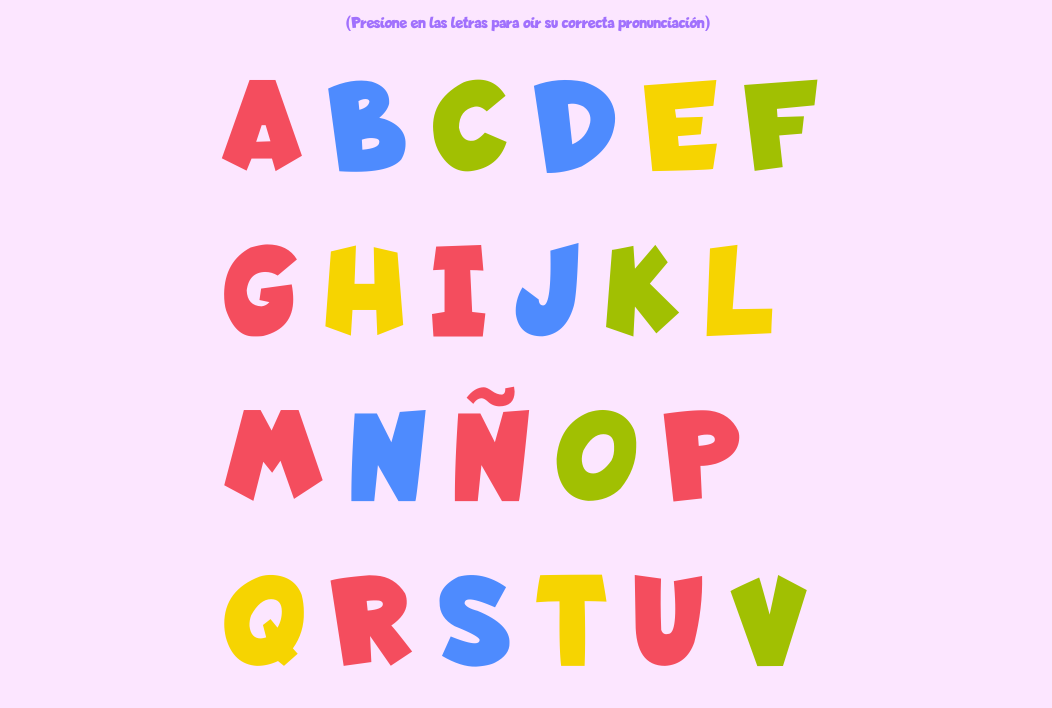
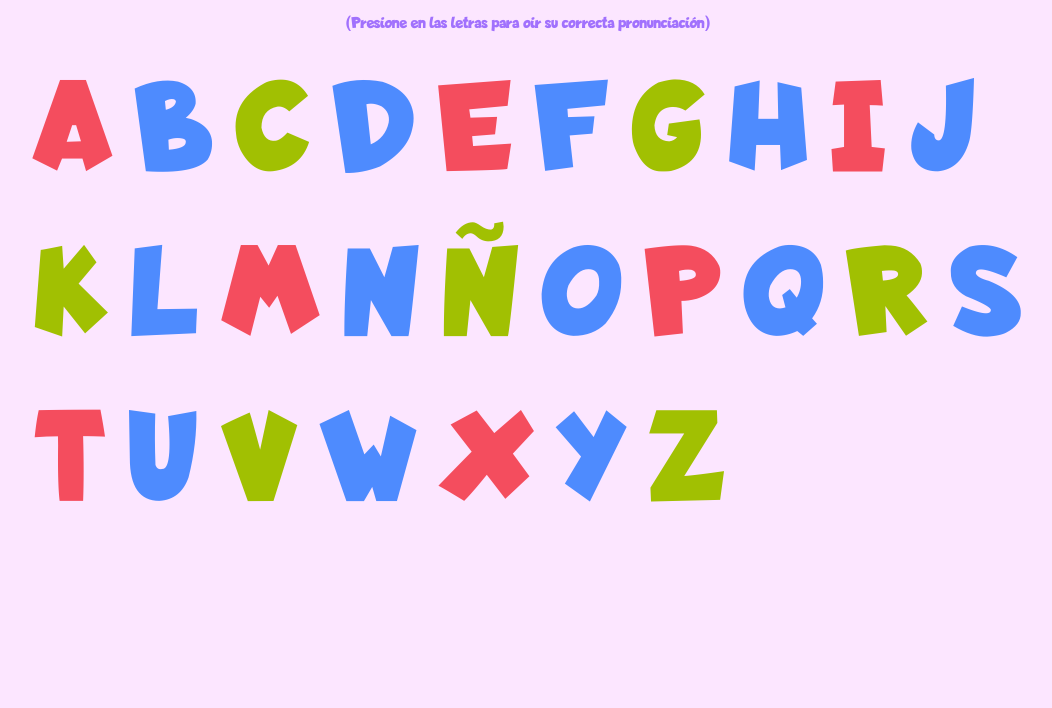
Before and after one commit to LucasVelazquez/abecedariokeloke, a plain HTML site: page index.html in a window 1280 px wide. Shown: the part 244-952 px from the top of the page, without its empty margins (112-1164 px from the left). After the commit the page ends 800 px from the top, so only its background shows below. Drawn offline with Linux system fonts and the light colour scheme.

Commit message:
render buttons programatically, and improve other some stuffs

```diff
--- a/app.js
+++ b/app.js
@@ -1,14 +1,40 @@
 const audios = [];
 let currentAudio = null;
 let advice = new Audio('./src/audio/consejo.ogg');
-const letters = 'abcdefghijklmnñopqrstuvwxyz';
+const letters = [
+    'a','b','c','d','e','f','g','h','i','j','k','l','m','n','ñ','o','p','q','r','s','t','u','v','w','x','y','z'
+];
+
+let currentColor =1;
+
+const colors = [
+'red',
+'blue',
+'green',
+'blue'
+]
 
 for (let i = 0; i < letters.length; i++) {
-    audios[letters[i]] = new Audio('./src/audio/' + letters[i] + '.ogg');
+    audios[letters[i]] = new Audio(`./src/audio/${letters[i]}.ogg`);
 }
+
+
 
 function pageLoaded() {
     document.getElementById('loading').style.display = 'none';
+
+    const container = document.getElementById('letters-container')
+
+    letters.map((letra, idx) =>{
+        let btn = document.createElement("button");
+        btn.innerHTML=`${letra.toUpperCase()}`
+        btn.onclick=()=>playSound(letra)
+        btn.className=`letter ${colors[idx%4]}`
+        container.append(btn)
+
+    })
+
+
 }
 
 function playSound(letter) {
--- a/index.html
+++ b/index.html
@@ -20,33 +20,7 @@
         <p id="subtitle">(Presione en las letras para oir su correcta pronunciación)</p>
     </div>
     <div id="letters-container">
-        <button class="letter red" onclick="playSound('a')">A</button>
-        <button class="letter blue" onclick="playSound('b')">B</button>
-        <button class="letter green" onclick="playSound('c')">C</button>
-        <button class="letter blue" onclick="playSound('d')">D</button>
-        <button class="letter yellow" onclick="playSound('e')">E</button>
-        <button class="letter green" onclick="playSound('f')">F</button>
-        <button class="letter red" onclick="playSound('g')">G</button>
-        <button class="letter yellow" onclick="playSound('h')">H</button>
-        <button class="letter red" onclick="playSound('i')">I</button>
-        <button class="letter blue" onclick="playSound('j')">J</button>
-        <button class="letter green" onclick="playSound('k')">K</button>
-        <button class="letter yellow" onclick="playSound('l')">L</button>
-        <button class="letter red" onclick="playSound('m')">M</button>
-        <button class="letter blue" onclick="playSound('n')">N</button>
-        <button class="letter red" onclick="playSound('ñ')">Ñ</button>
-        <button class="letter green" onclick="playSound('o')">O</button>
-        <button class="letter red" onclick="playSound('p')">P</button>
-        <button class="letter yellow" onclick="playSound('q')">Q</button>
-        <button class="letter red" onclick="playSound('r')">R</button>
-        <button class="letter blue" onclick="playSound('s')">S</button>
-        <button class="letter yellow" onclick="playSound('t')">T</button>
-        <button class="letter red" onclick="playSound('u')">U</button>
-        <button class="letter green" onclick="playSound('v')">V</button>
-        <button class="letter red" onclick="playSound('w')">W</button>
-        <button class="letter yellow" onclick="playSound('x')">X</button>
-        <button class="letter blue" onclick="playSound('y')">Y</button>
-        <button class="letter blue" onclick="playSound('z')">Z</button>
+
     </div>
 </body>
 
--- a/style.css
+++ b/style.css
@@ -25,7 +25,7 @@ body {
 }
 
 #letters-container {
-  width: 50%;
+  width: 80%;
   margin: 0 auto;
 }
 
```
